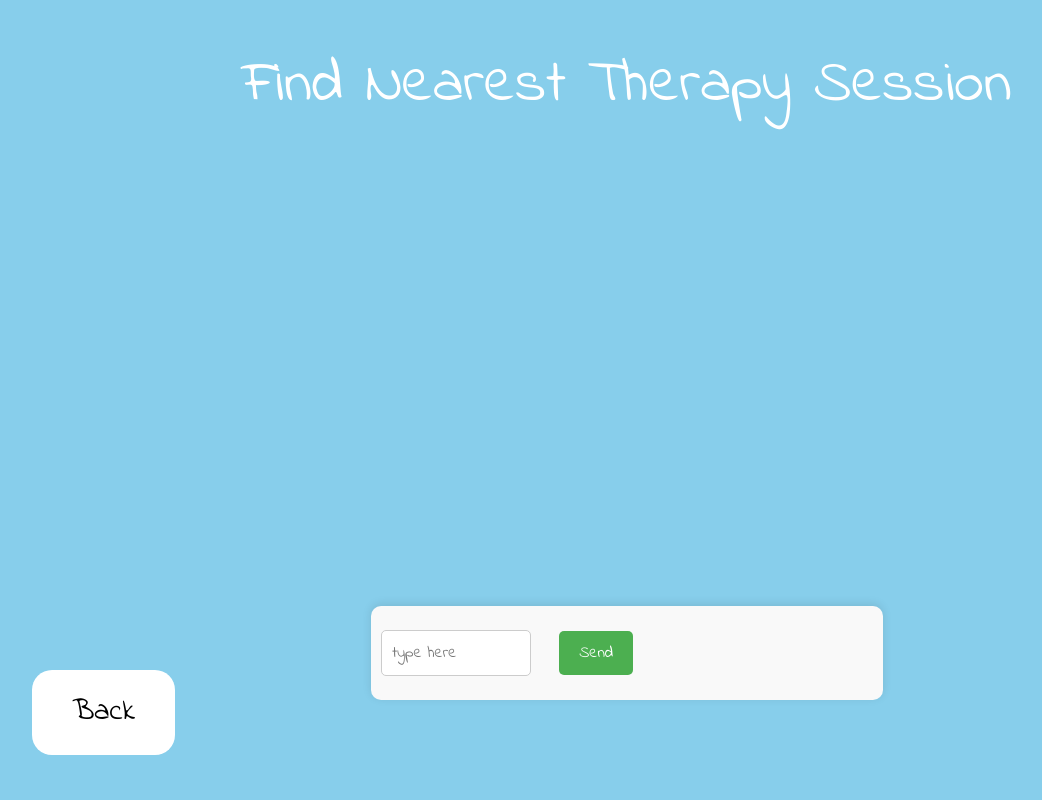
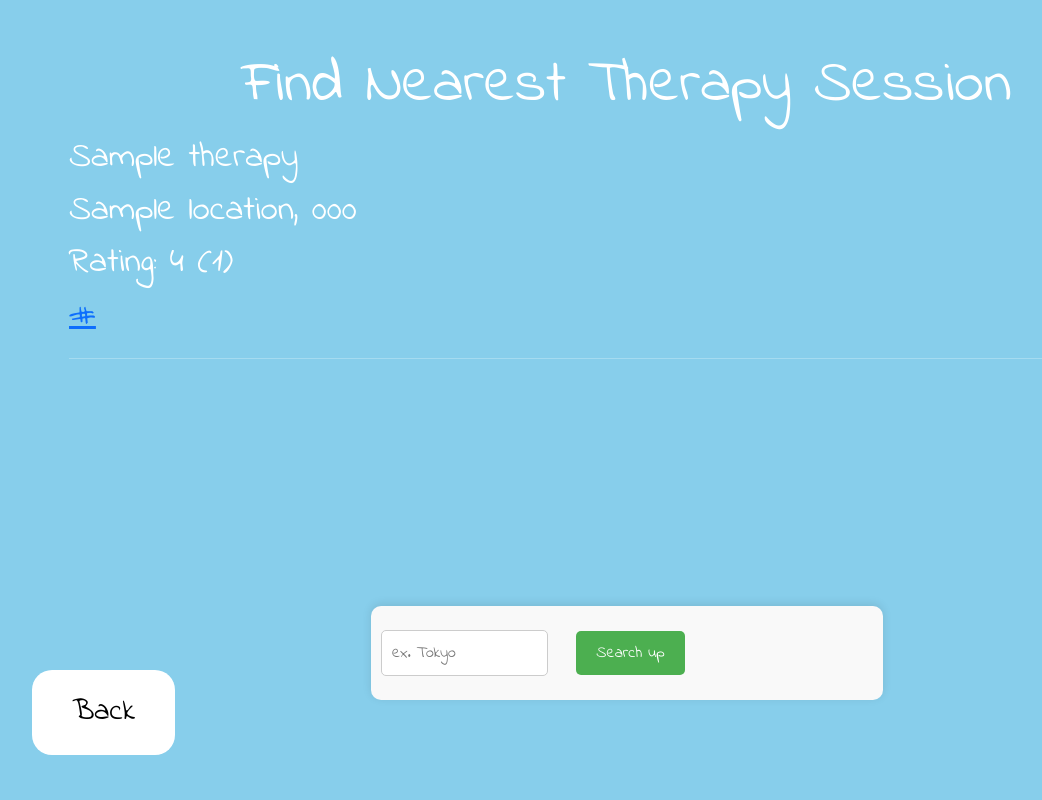
Before and after one commit to OluwajembolaO/SkyHigh, a Flask app: template templates/therapy.html in a window 1280 px wide. Shown: the whole page, without its empty margins (13-1055 px from the left). Run offline with Flask 3, Linux system fonts and the light colour scheme; the template is opened without the code that fills it: most values are stand-ins (such as "Sample title", 1, 10 or a date in 2020).

Commit message:
ugh i hate the frontend developer

```diff
--- a/app.py
+++ b/app.py
@@ -1,6 +1,7 @@
 from flask import Flask, redirect, render_template, request, session
 
 from qotd import qotd
+from location import fetch_therapy_data
 
 app = Flask(__name__)
 q = qotd()
@@ -8,10 +9,6 @@ q = qotd()
 @app.route("/")
 def home():
     return render_template("home.html", qu = q)
-
-@app.route("/therapy")
-def chat():
-    return render_template("therapy.html")
 
 @app.route("/video")
 def video():
@@ -21,14 +18,18 @@ def video():
 def help():
     return render_template("help.html")
 
-@app.route('/sendmessage', methods=['POST'])
-def send_message():
-    message = request.form.get('message')
+@app.route('/therapy', methods=['GET', 'POST'])
+def therapy():
+    if request.method == 'GET':
+        return render_template('therapy.html')
+    else:
+        location = request.form.get("location")
+        if not location: return "stop html hacking ur not him"
 
-    if message:
-        print(f"message: {message}")
+        data = fetch_therapy_data(location)
+        if not data: return "we were unabel to find location. perhaps you typed it wrong?"
 
-    return render_template('chat.html')
+        return render_template('therapy.html', data=data)
 
 if __name__ == '__main__':
     app.run(debug=True)
--- a/location.py
+++ b/location.py
@@ -45,7 +45,7 @@ def fetch_therapy_data(location):
             therapies[therapy_name] = therapy_info  # Add to the dictionary
 
         # Return the dictionary
-        return {"Therapies": therapies}
+        return therapies
 
     else:
         print(f"Failed to retrieve data. HTTP Status code: {response.status_code}")
--- a/templates/therapy.html
+++ b/templates/therapy.html
@@ -5,16 +5,22 @@
 {% block body %}
     <h1>Find Nearest Therapy Session</h1>
 
-    <div>
-        <a href="/"><button class="back-button">Back</button></a>
+    <div class="container">
+        {% for therapy in data %}
+            <div>{{ therapy }}</div>
+            <div>{{ data[therapy]["location"] }}, {{ data[therapy]["phone"] }}</div>
+            <div>Rating: {{ data[therapy]["rating"] }} ({{ data[therapy]["review_count"] }})</div>
+            <a href="{{ data[therapy]['url'] }}" target="_blank">{{ data[therapy]["url"]|truncate(50, true) }}</a>
+            <hr>
+        {% endfor %}
     </div>
 
     <div class="chat-container">
-        <form action="/sendmessage" method="POST">
-            <input type="text" id="chat-input" name="message" class="chat-input" placeholder="type here" />
-
-            <button class="send-button" type="submit">Send</button>
+        <form action="/therapy" method="POST">
+            <input type="text" id="chat-input" name="location" class="chat-input" placeholder="ex. Tokyo"/>
+            <button class="send-button" type="submit">Search up</button>
         </form>
     </div>
 
+    <div><a href="/"><button class="back-button">Back</button></a></div>
 {% endblock %}
```
